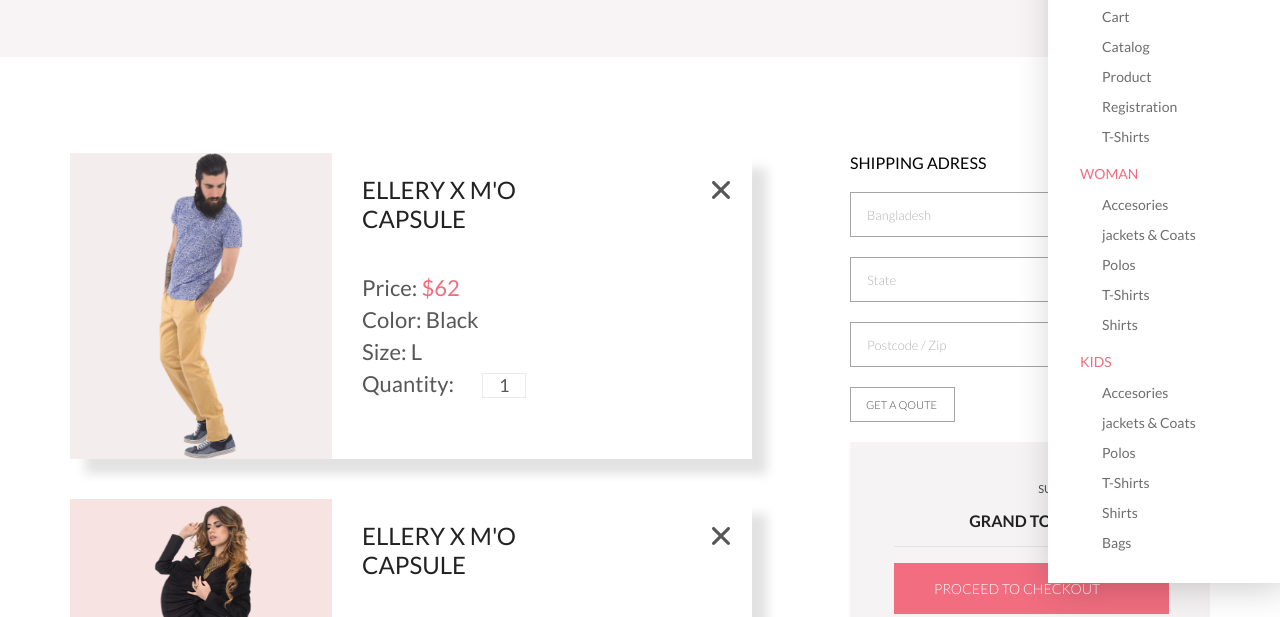
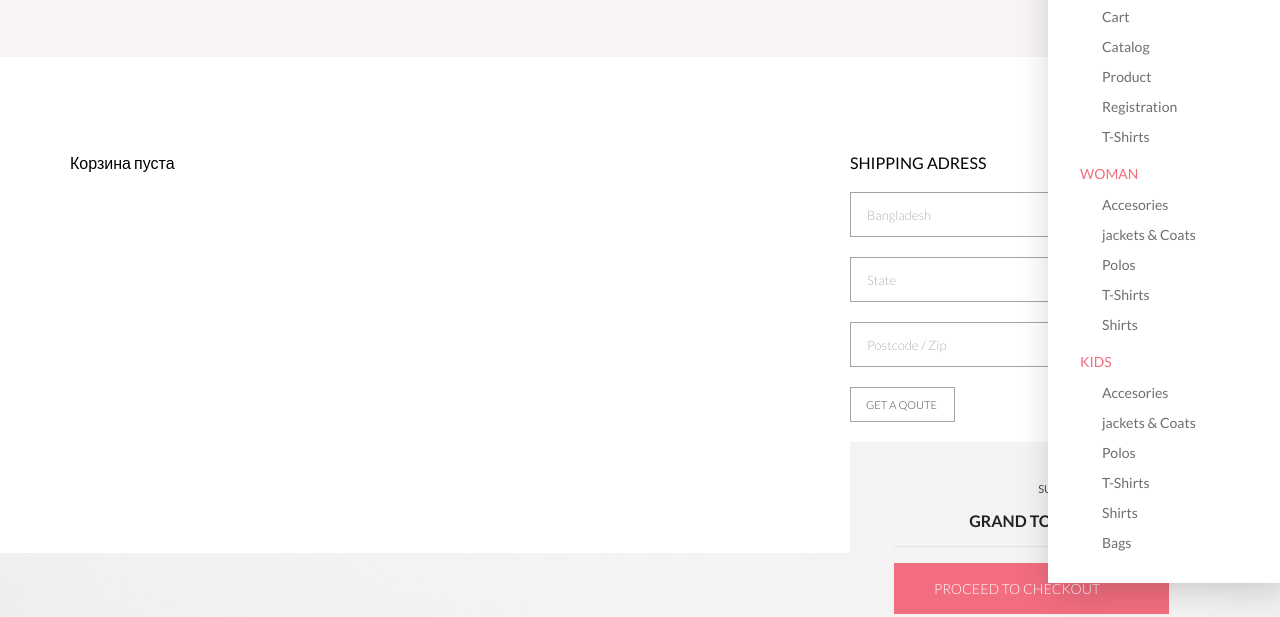
Before and after one commit to slansaf/advanced-HTML-CSS, a plain HTML site: page cart.html in a window 1280 px wide. Shown: the part 170-787 px from the top of the page. Drawn offline with Linux system fonts and the light colour scheme.

Commit message:
Добавлен функционал добавления товаров в корзину JavaScript

```diff
--- a/cart.html
+++ b/cart.html
@@ -435,7 +435,7 @@
 				</div>
 			</footer>
 
-			<script src="/script/script-cart.js"></script>
+			<script src="./script/script-cart.js"></script>
 		</div>
 	</body>
 </html>
--- a/script/data.json
+++ /dev/null
@@ -1,30 +0,0 @@
-[
-	{
-		"id": 1,
-		"price": 300,
-		"count": 2,
-		"color": "Red",
-		"size": "XL",
-		"img": "/img/mancatr1.png",
-		"title": "MANGO PEOPLE T-SHIRT"
-	},
-
-	{
-		"id": 2,
-		"price": 62,
-		"count": 1,
-		"color": "Black",
-		"size": "L",
-		"img": "/img/item2.png",
-		"title": "ELLERY X M'O CAPSULE"
-	},
-	{
-		"id": 2,
-		"price": 62,
-		"count": 1,
-		"color": "Black",
-		"size": "L",
-		"img": "/img/item4.png",
-		"title": "ELLERY X M'O CAPSULE"
-	}
-]
--- a/script/script-cart.js
+++ b/script/script-cart.js
@@ -1,72 +1,131 @@
-const url = './script/data.json';
+function displayCart() {
+	const cart = JSON.parse(localStorage.getItem('cart')) || [];
+	const cartList = document.querySelector('.cart__cards');
+	cartList.innerHTML = '';
 
-async function getData(url) {
-	try {
-		const response = await fetch(url);
-		const data = await response.json();
-		return data;
-	} catch (error) {
-		console.log(error.message);
-	}
+	if (cart.length === 0) {
+		cartList.innerHTML = '<p>Корзина пуста</p>';
+		return;
 	}
 
-document.addEventListener('DOMContentLoaded', async (e) => {
-	const data = await getData(url);
-	const list = document.querySelector('.cart__cards');
-	data.forEach(element => {
-		list.insertAdjacentHTML('afterbegin', `
-			<div class="cart__card">
-						<img
-							class="cart__img"
-							src=${element.img}
-							alt="man-in-cart"
-						/>
+	cart.forEach(element => {
+		cartList.insertAdjacentHTML('afterbegin', `
+			<div class="cart__card" data-id="${element.id}"> <!-- Добавлен атрибут data-id -->
+					<img class="cart__img" src="${element.img}" alt="man-in-cart" />
 					<div class="cart__price">
 						<a href="#" class="cart__head"> ${element.title} </a>
 						<ul class="cart__ul">
-								<li>Price: <span class="cart__ul_color">$${element.price}</span></li>
+							<li>Price: <span class="cart__ul_color">${element.price}</span></li>
 							<li>Color: ${element.color}</li>
 							<li>Size: ${element.size}</li>
 							<li>
 									Quantity:
-									<input
-										type="number"
-										value=${element.count}
-										class="cart__ul_quantity"
-									/>
+									<input type="number" value="${element.count}" class="cart__ul_quantity" />
 							</li>
 						</ul>
 						<a href="#" class="cart__cross">
-								<svg
-									width="18.000000"
-									height="18.000000"
-									viewBox="0 0 18 18"
-									fill="none"
-									xmlns="http://www.w3.org/2000/svg"
-									xmlns:xlink="http://www.w3.org/1999/xlink"
-								>
+							<svg width="18.000000" height="18.000000" viewBox="0 0 18 18" fill="none" xmlns="http://www.w3.org/2000/svg">
 									<desc>Created with Pixso.</desc>
 									<defs />
-									<path
-										id="Vector"
-										d="M11.24 9L17.53 2.71C17.82 2.41 17.99 2.01 17.99 1.59C17.99 1.17 17.82 0.76 17.53 0.46C17.23 0.16 16.83 0 16.4 0C15.98 0 15.58 0.16 15.28 0.46L9 6.75L2.71 0.46C2.41 0.16 2.01 0 1.59 0C1.16 0 0.76 0.16 0.46 0.46C0.16 0.76 0 1.16 0 1.59C0 2.01 0.16 2.41 0.46 2.71L6.75 9L0.46 15.28C0.16 15.58 0 15.98 0 16.4C0 16.83 0.16 17.23 0.46 17.53C0.76 17.83 1.16 18 1.59 18C2.01 18 2.41 17.83 2.71 17.53L9 11.24L15.28 17.53C15.58 17.83 15.98 18 16.4 18C16.83 18 17.23 17.83 17.53 17.53C17.83 17.23 18 16.83 18 16.4C18 15.98 17.83 15.58 17.53 15.28L11.24 9Z"
-										fill="#575757"
-										fill-opacity="1.000000"
-										fill-rule="nonzero"
-									/>
+									<path id="Vector" d="M11.24 9L17.53 2.71C17.82 2.41 17.99 2.01 17.99 1.59C17.99 1.17 17.82 0.76 17.53 0.46C17.23 0.16 16.83 0 16.4 0C15.98 0 15.58 0.16 15.28 0.46L9 6.75L2.71 0.46C2.41 0.16 2.01 0 1.59 0C1.16 0 0.76 0.16 0.46 0.46C0.16 0.76 0 1.16 0 1.59C0 2.01 0.16 2.41 0.46 2.71L6.75 9L0.46 15.28C0.16 15.58 0 15.98 0 16.4C0 16.83 0.16 17.23 0.46 17.53C0.76 17.83 1.16 18 1.59 18C2.01 18 2.41 17.83 2.71 17.53L9 11.24L15.28 17.53C15.58 17.83 15.98 18 16.4 18C16.83 18 17.23 17.83 17.53 17.53C17.83 17.23 18 16.83 18 16.4C18 15.98 17.83 15.58 17.53 15.28L11.24 9Z" fill="#575757" fill-opacity="1.000000" fill-rule="nonzero" />
 							</svg>
 						</a>
 					</div>
 			</div>
-			`)
+		`);
 	});
 
-	list.addEventListener('click', (e) => {
-		if(e.target.closest('.cart__cross')){
+	cartList.addEventListener('click', (e) => {
+		if (e.target.closest('.cart__cross')) {
 			const item = e.target.closest('.cart__card');
-			if (item) {
-				item.remove();
-			}
+			const productId = parseInt(item.getAttribute('data-id'), 10); // Получаем ID товара
+			removeFromCart(productId); // Передаем ID в функцию удаления
 		}
 	});
-});
+}
+
+function removeFromCart(productId) {
+	// Получаем текущую корзину из localStorage
+	let cart = JSON.parse(localStorage.getItem('cart')) || [];
+	// Фильтруем корзину, удаляя товар с указанным ID
+	cart = cart.filter(item => item.id !== productId);
+	// Сохраняем обновленную корзину в localStorage
+	localStorage.setItem('cart', JSON.stringify(cart));
+	// Обновляем отображение корзины
+	displayCart();
+}
+
+document.addEventListener('DOMContentLoaded', displayCart);
+
+// const url = './script/data.json';
+
+// async function getData(url) {
+// 	try {
+// 		const response = await fetch(url);
+// 		const data = await response.json();
+// 		return data;
+// 	} catch (error) {
+// 		console.log(error.message);
+// 	}
+// }
+
+// document.addEventListener('DOMContentLoaded', async (e) => {
+// 	const data = await getData(url);
+// 	const list = document.querySelector('.cart__cards');
+// 	data.forEach(element => {
+		// list.insertAdjacentHTML('afterbegin', `
+		// 	<div class="cart__card">
+		// 				<img
+		// 					class="cart__img"
+		// 					src=${element.img}
+		// 					alt="man-in-cart"
+		// 				/>
+		// 				<div class="cart__price">
+		// 					<a href="#" class="cart__head"> ${element.title} </a>
+		// 					<ul class="cart__ul">
+		// 						<li>Price: <span class="cart__ul_color">$${element.price}</span></li>
+		// 						<li>Color: ${element.color}</li>
+		// 						<li>Size: ${element.size}</li>
+		// 						<li>
+		// 							Quantity:
+		// 							<input
+		// 								type="number"
+		// 								value=${element.count}
+		// 								class="cart__ul_quantity"
+		// 							/>
+		// 						</li>
+		// 					</ul>
+		// 					<a href="#" class="cart__cross">
+		// 						<svg
+		// 							width="18.000000"
+		// 							height="18.000000"
+		// 							viewBox="0 0 18 18"
+		// 							fill="none"
+		// 							xmlns="http://www.w3.org/2000/svg"
+		// 							xmlns:xlink="http://www.w3.org/1999/xlink"
+		// 						>
+		// 							<desc>Created with Pixso.</desc>
+		// 							<defs />
+		// 							<path
+		// 								id="Vector"
+		// 								d="M11.24 9L17.53 2.71C17.82 2.41 17.99 2.01 17.99 1.59C17.99 1.17 17.82 0.76 17.53 0.46C17.23 0.16 16.83 0 16.4 0C15.98 0 15.58 0.16 15.28 0.46L9 6.75L2.71 0.46C2.41 0.16 2.01 0 1.59 0C1.16 0 0.76 0.16 0.46 0.46C0.16 0.76 0 1.16 0 1.59C0 2.01 0.16 2.41 0.46 2.71L6.75 9L0.46 15.28C0.16 15.58 0 15.98 0 16.4C0 16.83 0.16 17.23 0.46 17.53C0.76 17.83 1.16 18 1.59 18C2.01 18 2.41 17.83 2.71 17.53L9 11.24L15.28 17.53C15.58 17.83 15.98 18 16.4 18C16.83 18 17.23 17.83 17.53 17.53C17.83 17.23 18 16.83 18 16.4C18 15.98 17.83 15.58 17.53 15.28L11.24 9Z"
+		// 								fill="#575757"
+		// 								fill-opacity="1.000000"
+		// 								fill-rule="nonzero"
+		// 							/>
+		// 						</svg>
+		// 					</a>
+		// 				</div>
+		// 			</div>
+		// 	`)
+// 	});
+
+	// list.addEventListener('click', (e) => {
+	// 	if(e.target.closest('.cart__cross')){
+	// 		const item = e.target.closest('.cart__card');
+	// 		if (item) {
+	// 			item.remove();
+	// 		}
+	// 	}
+	// });
+// });
```
Also changed, not shown: script/data-index.json (+18 -0 lines), script/script.js (+47 -5 lines), style/style_brand.scss (+8 -0 lines), css/style_brand.css. Lines whose indentation alone changed are shown as unchanged.
